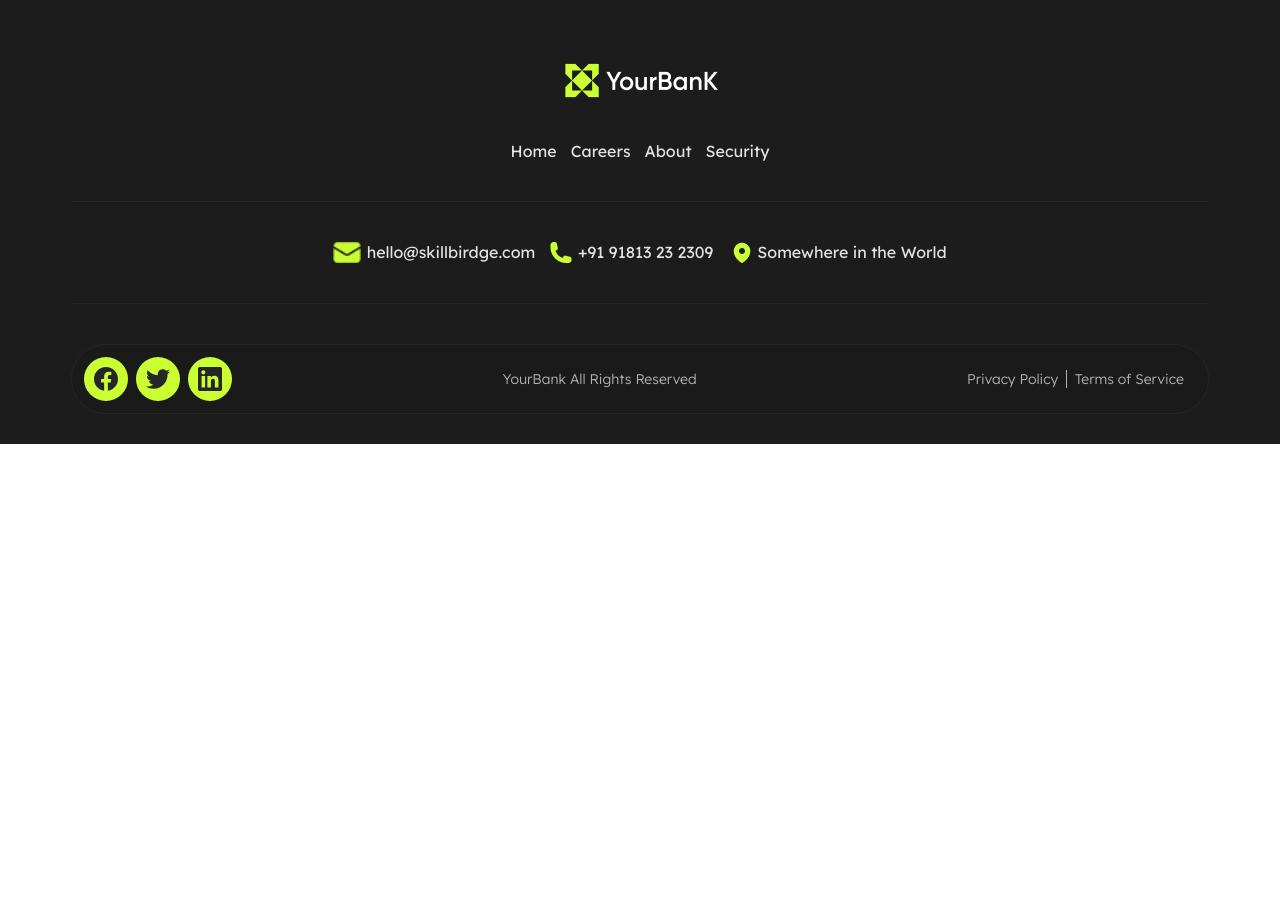
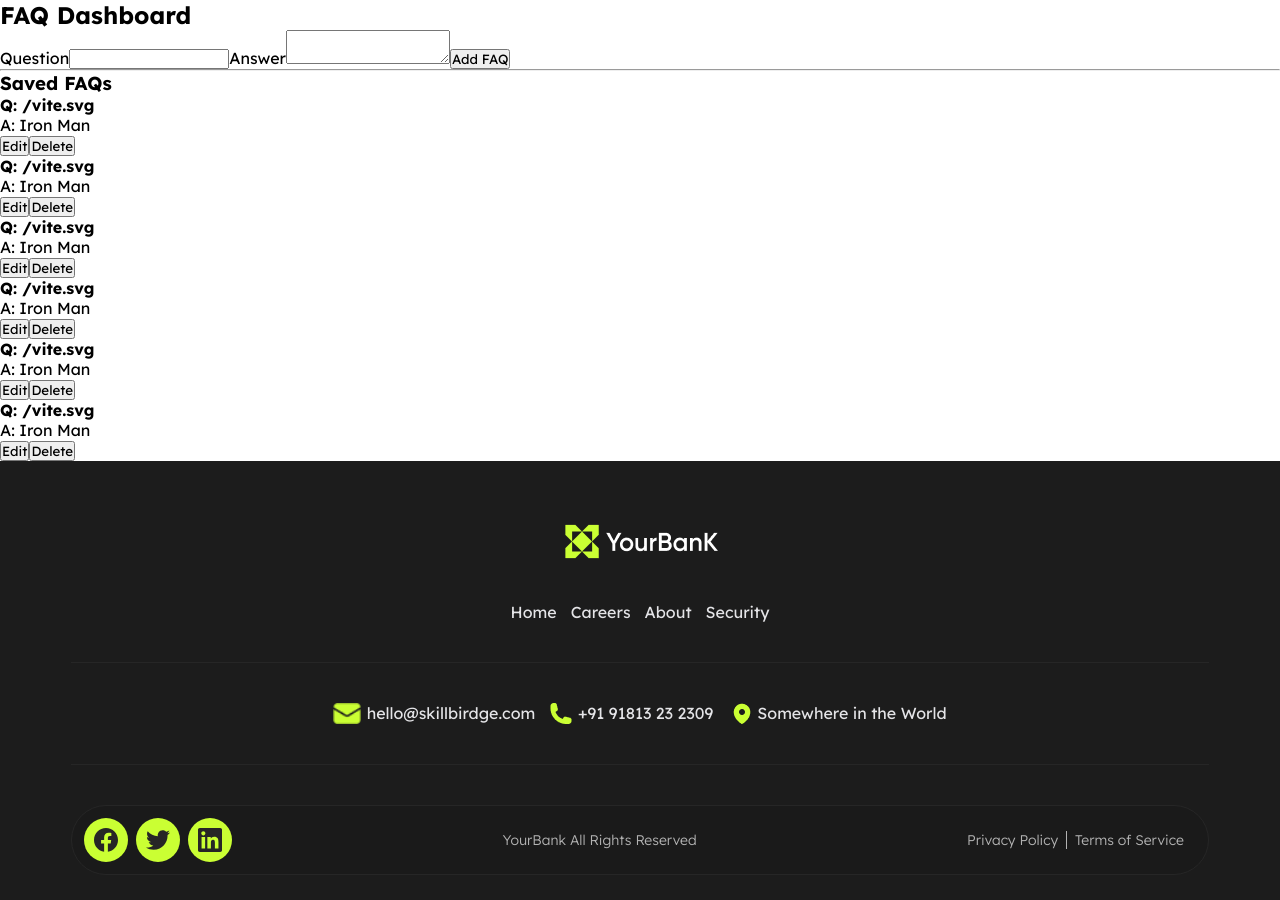
Before and after one commit to BaraaMarsi/bankingCompany, a React (Vite) app: page /#/dashboard in a window 1280 px wide. Shown: the top 900 px of the page. Before the commit the page ends 800 px from the top, so only its background shows below. Built offline with nearby package versions, Linux system fonts and the light colour scheme; a web font is replaced by a local one.

Commit message:
Faq Component & Dashboard

```diff
--- a/src/App.jsx
+++ b/src/App.jsx
@@ -8,6 +8,8 @@ import About from './Pages/About/About'
 import Security from './Pages/Security/Security'
 import Login from './Pages/Login/Login'
 import SignUp from './Pages/SignUp/SignUp'
+import FaqDashboard from './Components/FaqDashboard/FaqDashboard'
+import Faq from './Components/Faq/Faq'
 
 
 function App() {
@@ -21,6 +23,8 @@ function App() {
         <Route path='/security' element={<Security />} />
         <Route path='/login' element={<Login />} />
         <Route path='/signup' element={<SignUp />} />
+        <Route path='/faq' element={<Faq />} />
+        <Route path='dashboard' element={<FaqDashboard />}/>
       </Routes>
       <Footer image="FooterIcons/yourBankLogo.png"
               links={[{url: "/" , content: "Home"}, {url: "/careers" , content: "Careers"}, {url: "/about" , content: "About"}, {url: "/security" , content: "Security"}]}
--- a/src/Components/Faq/Faq.jsx
+++ b/src/Components/Faq/Faq.jsx
@@ -1,8 +1,25 @@
+import { useState } from "react";
+
 
 const Faq = () => {
+    const [faqs, setfaqs] = useState(() => {
+        const storedFaqs = localStorage.getItem('faqs');
+        return storedFaqs ? JSON.parse(storedFaqs) : [];
+    })
     return (
         <div>
+            {
+                faqs.length === 0 ?
+                    <p> There Is No Data</p> :
+                    faqs.map((faq, index) => (
+                        <div key={index}>
+                            <h2>{faq.question}</h2>
+                            <p>{faq.answer}</p>
+                        </div>
 
+                    ))
+
+            }
         </div>
     );
 }
--- /dev/null
+++ b/src/Components/FaqDashboard/FaqDashboard.jsx
@@ -0,0 +1,120 @@
+import { useState, useEffect } from "react";
+import { FaqData } from "./../../Data/FaqData";
+import Button from "../Button/Button";
+
+const FaqDashboard = () => {
+    const [faqs, setFaqs] = useState(() => {
+        const storedFaqs = localStorage.getItem('faqs');
+        if (storedFaqs) {
+            return JSON.parse(storedFaqs);
+        }
+        return FaqData;
+    });
+
+    const [lastId, setLastId] = useState(() => {
+        const storedLastId = localStorage.getItem("faqs_lastId");
+        if (storedLastId) {
+            return parseInt(storedLastId);
+        }
+        return 0;
+    });
+
+    const [editingId, setEditingId] = useState(null);
+    const [question, setQuestion] = useState('');
+    const [answer, setAnswer] = useState('');
+
+    useEffect(() => {
+        localStorage.setItem('faqs', JSON.stringify(faqs));
+    }, [faqs]);
+
+    useEffect(() => {
+        localStorage.setItem('faqs_lastId', lastId.toString());
+    }, [lastId]);
+
+    const clearForm = () => {
+        setQuestion('');
+        setAnswer('');
+    };
+
+    const handleSubmit = (e) => {
+        e.preventDefault();
+        if (!question || !answer) {
+            alert('Please fill in both the question and the answer.');
+            return;
+        }
+
+        if (editingId !== null) {
+            setFaqs(faqs.map(faq =>
+                faq.id === editingId ? { ...faq, question, answer } : faq
+            ));
+            setEditingId(null);
+        } else {
+            const newId = lastId + 1;
+            const newFaq = {
+                id: newId,
+                question,
+                answer
+            };
+            setFaqs(prevFaqs => [...prevFaqs, newFaq]);
+            setLastId(newId);
+        }
+
+        clearForm();
+    };
+
+    const handleEdit = (faqToEdit) => {
+        setEditingId(faqToEdit.id);
+        setQuestion(faqToEdit.question);
+        setAnswer(faqToEdit.answer);
+    };
+
+    const handleDelete = (idToDelete) => {
+        if (window.confirm('Are you sure you want to delete this FAQ?')) {
+            setFaqs(faqs.filter(faq => faq.id !== idToDelete));
+        }
+    };
+
+    return (
+        <div>
+            <h2>FAQ Dashboard</h2>
+            <form onSubmit={handleSubmit}>
+                <label htmlFor="question">Question</label>
+                <input
+                    type="text"
+                    id="question"
+                    value={question}
+                    onChange={(e) => setQuestion(e.target.value)}
+                />
+
+                <label htmlFor="answer">Answer</label>
+                <textarea
+                    id="answer"
+                    value={answer}
+                    onChange={(e) => setAnswer(e.target.value)}
+                />
+
+                <input type="submit" value={editingId !== null ? 'Update FAQ' : 'Add FAQ'} />
+            </form>
+            <hr />
+            <h3>Saved FAQs</h3>
+            <div>
+                {faqs.length > 0 ? (
+                    faqs.map(faq => (
+                        <div key={faq.id}>
+                            <h4>Q: {faq.question}</h4>
+                            <p>A: {faq.answer}</p>
+                            <div>
+                                <button className="edit-btn" onClick={() => handleEdit(faq)}>Edit</button>
+                                <button className="delete-btn" onClick={() => handleDelete(faq.id)}>Delete</button>
+                            </div>
+                        </div>
+                    ))
+                ) : (
+                    <p>No FAQs added yet.</p>
+                )}
+            </div>
+        </div>
+    );
+};
+
+export default FaqDashboard;
--- /dev/null
+++ b/src/Data/FaqData.jsx
@@ -0,0 +1,38 @@
+export const FaqData = [
+    {
+        id: 1,
+        question: '/vite.svg',
+        answer: 'Iron Man',
+    },
+    {
+        id:2,
+        question: '/vite.svg',
+        answer: 'Iron Man',
+    },
+    {
+        id:3,
+        question: '/vite.svg',
+        answer: 'Iron Man',
+    },
+    {
+        id:4,
+        question: '/vite.svg',
+        answer: 'Iron Man',
+    },
+    {
+        id:5,
+        question: '/vite.svg',
+        answer: 'Iron Man',
+    },
+    {
+        id:6,
+        question: '/vite.svg',
+        answer: 'Iron Man',
+    },
+
+]
+
+const faqs = JSON.stringify(FaqData)
+localStorage.setItem('faqs' , faqs)
+const lastId = JSON.stringify(FaqData.length)
+localStorage.setItem('faqs_lastId' , lastId)
```
Also changed, not shown: src/Components/FaqDashboard/FaqDashboard.css (added).
